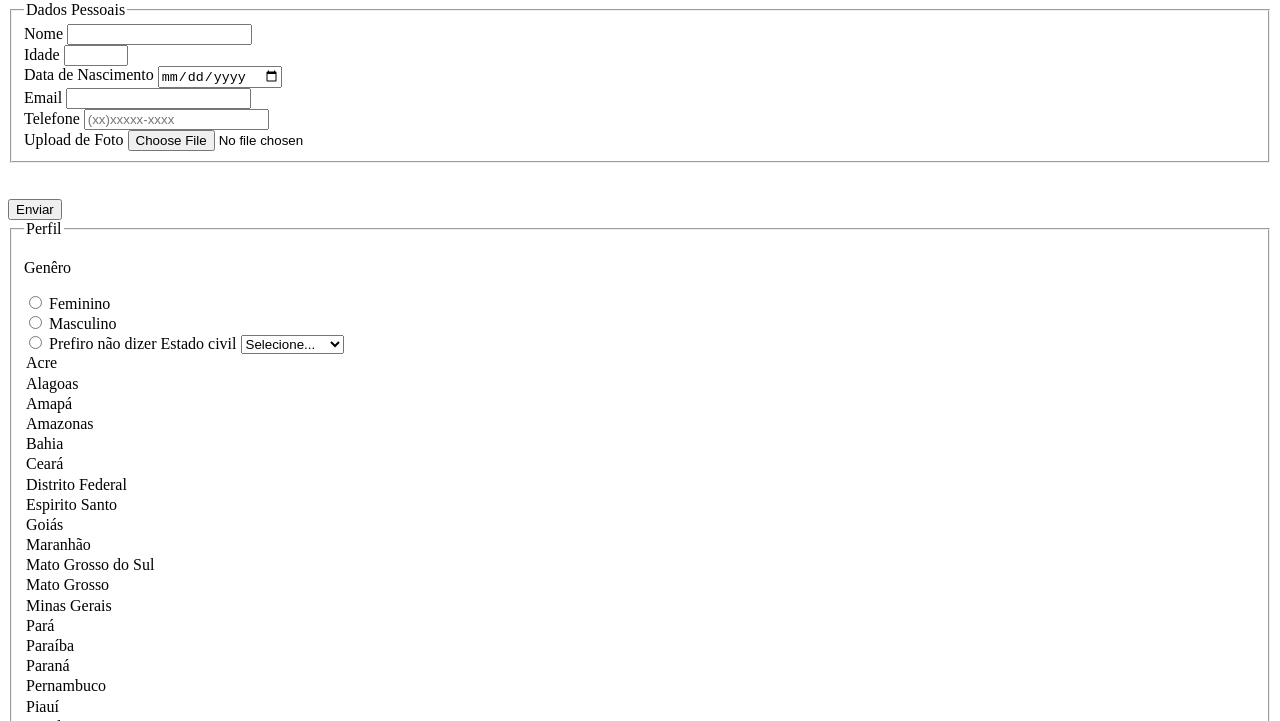
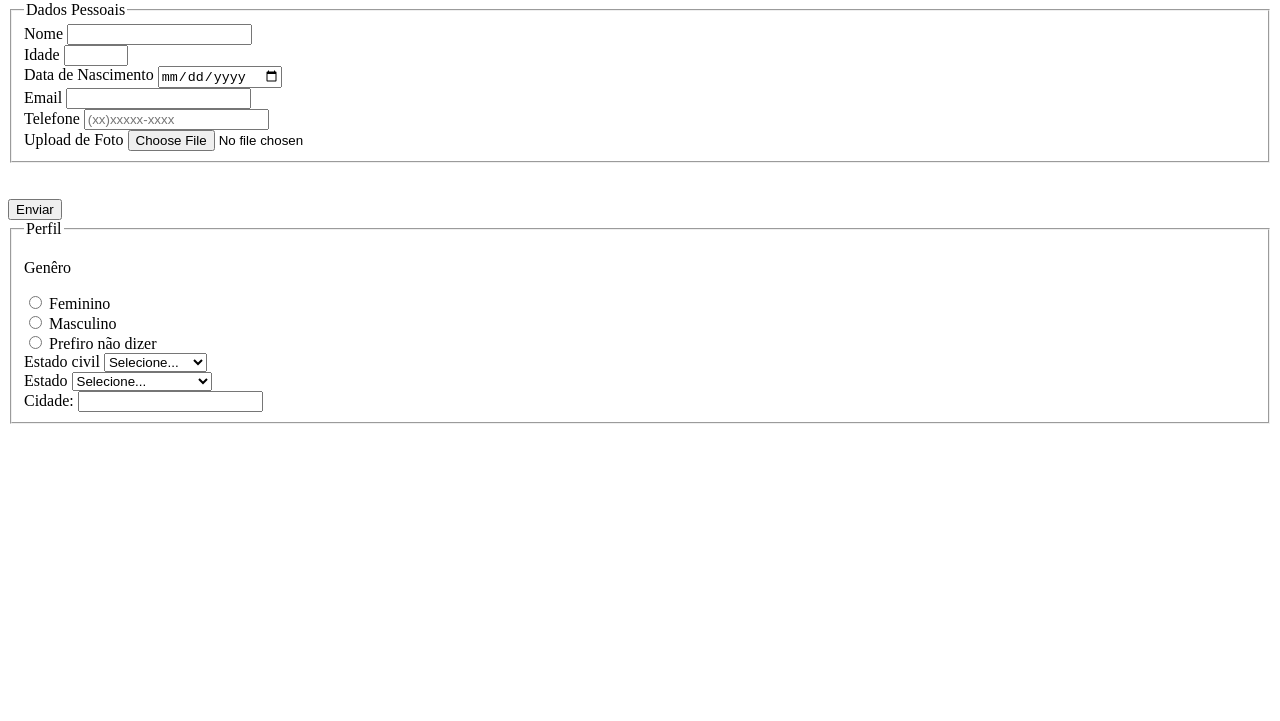
Before and after one commit to xLuanKyrb/Pesquisa-Culturama, a plain HTML site: page index.html in a window 1280 px wide. Shown: the part 79-800 px from the top of the page. Drawn offline with Linux system fonts and the light colour scheme.

Commit message:
Adicionado o campo da Cidade

```diff
--- a/index.html
+++ b/index.html
@@ -54,7 +54,7 @@
             <br>
             <input type="radio" name="userGender" value="Prefiro não dizer">
             <label for="userGender">Prefiro não dizer</label>
-
+            <br>
             <label for="maritalStatus">Estado civil</label>
             <select name="maritalStatus">
                 <option value="notInformad">Selecione...</option>
@@ -63,8 +63,10 @@
                 <option value="Divorciado">Divorciado</option>
                 <option value="casado">União estável</option>
             </select>
-
-
+            <br>
+            <label for="userState">Estado</label>
+            <select name="userState">
+            <option value="notInformad">Selecione...</option>
             <option value="Acre">Acre</option>
             <option value="Alagoas">Alagoas</option>
             <option value="Amapá">Amapá</option>
@@ -91,8 +93,10 @@
             <option value="São Paulo">São Paulo</option>
             <option value="Sergipe">Sergipe</option>
             <option value="Tocantins">Tocantins</option>
-
-
+            </select>
+            <br>
+            <label for="userCity">Cidade:</label>
+            <input type="text" name="userCity">
 
 
 
```
